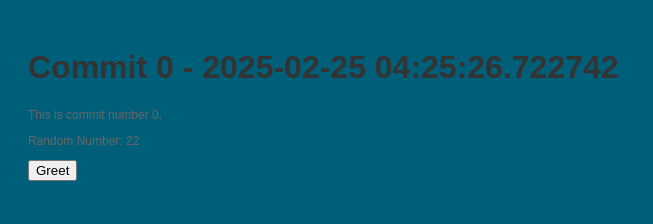
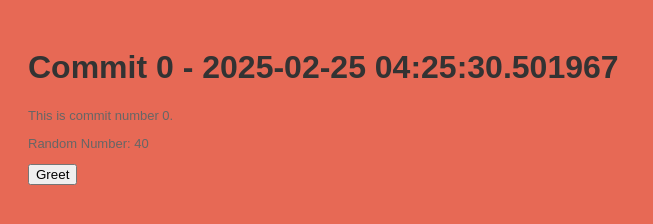
Before and after one commit to broilermares3/myrep-repo-20250225042502, a plain HTML site: page index.html in a window 1280 px wide. Shown: the whole page, without its empty margins (0-653 px from the left). Drawn offline with Linux system fonts and the light colour scheme.

Commit message:
📝 Commit 0 with HTML, CSS, and JS

```diff
--- a/index.html
+++ b/index.html
@@ -2,13 +2,13 @@
     <!DOCTYPE html>
     <html>
     <head>
-        <title>Commit 0 - 2025-02-25 04:25:26.722742</title>
+        <title>Commit 0 - 2025-02-25 04:25:30.501967</title>
         <link rel="stylesheet" href="style.css">
     </head>
     <body>
-        <h1>Commit 0 - 2025-02-25 04:25:26.722742</h1>
+        <h1>Commit 0 - 2025-02-25 04:25:30.501967</h1>
         <p>This is commit number 0.</p>
-        <p>Random Number: 22</p>
+        <p>Random Number: 40</p>
         <button onclick="greet()">Greet</button>
         <script src="script.js"></script>
     </body>
--- a/style.css
+++ b/style.css
@@ -1,7 +1,7 @@
 
     body {
         font-family: Arial, sans-serif;
-        background-color: #005f78;
+        background-color: #e76955;
         padding: 20px;
     }
     h1 {
@@ -9,5 +9,5 @@
     }
     p {
         color: #666;
-        font-size: 12px;
+        font-size: 13px;
     }
```
